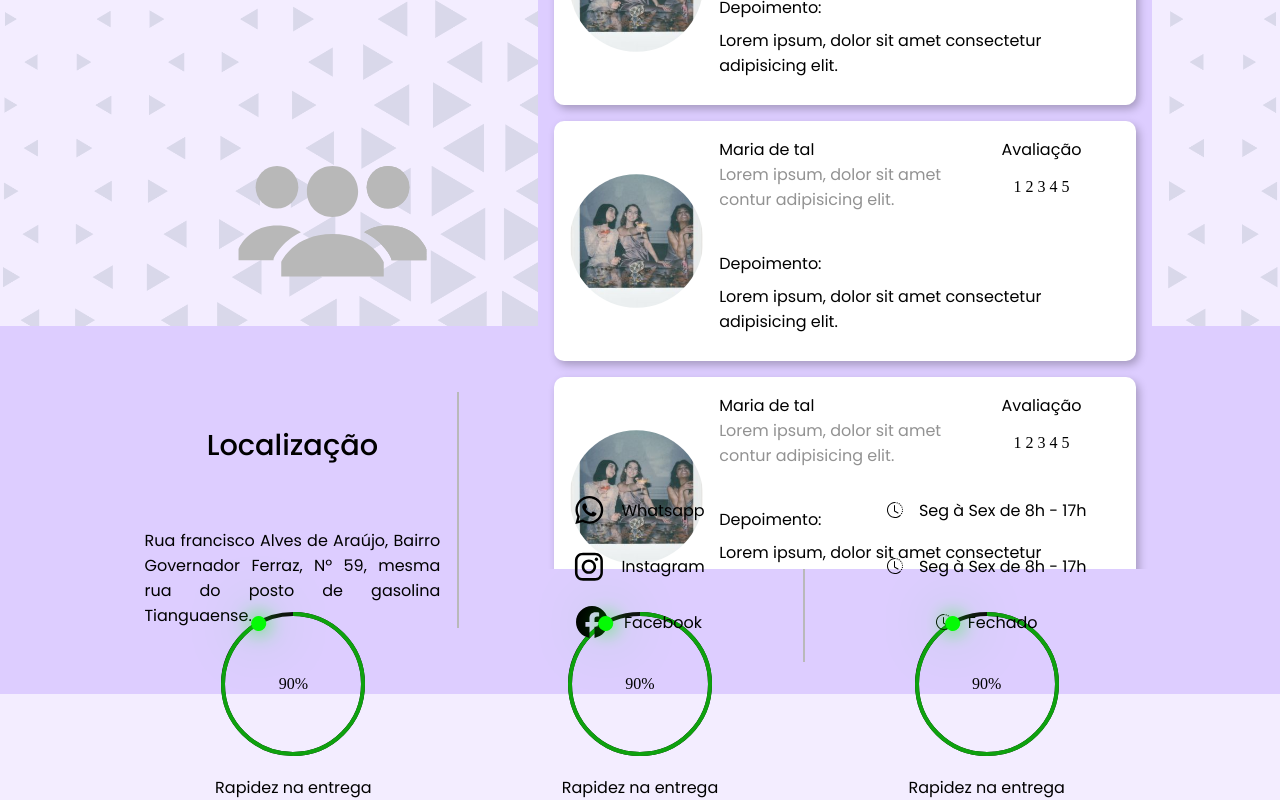
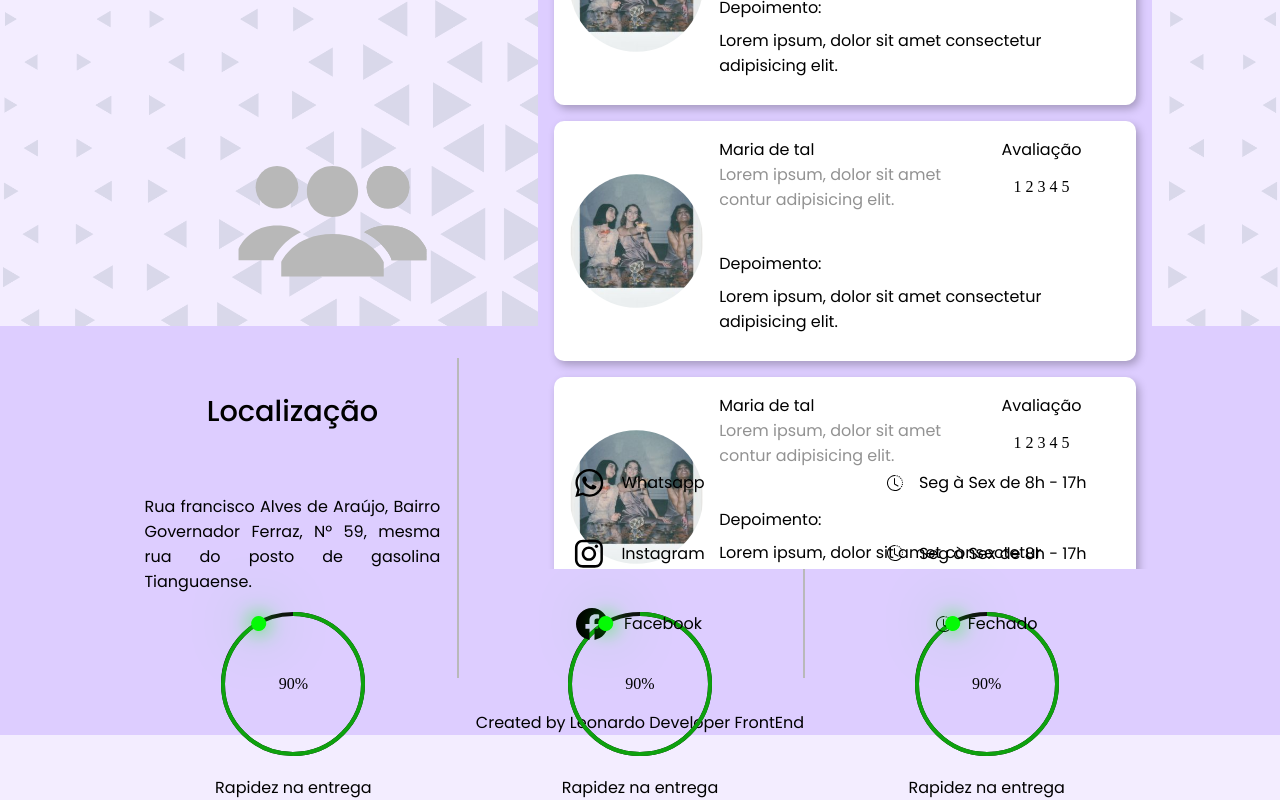
Before and after one commit to leoleodev/desenh4ndo_voce, a React (Vite) app: page / in a window 1280 px wide. Shown: the part 4194-4994 px from the top of the page. Built offline with nearby package versions, Linux system fonts and the light colour scheme.

Commit message:
upadate general

```diff
--- a/src/components/Footer.tsx
+++ b/src/components/Footer.tsx
@@ -11,6 +11,7 @@ export function Footer(){
     return(
         <div className={Styles.footerContainer}>
 
+            <div className={Styles.content}>
                 <div className={Styles.localization}>
                     <h2>Localização</h2>
                     <h4>
@@ -38,6 +39,12 @@ export function Footer(){
 
                     </ul>
                 </div>
+            </div>
+
+            <div className={Styles.credits}>
+                <h3>Created by Leonardo Developer FrontEnd</h3>
+            </div>
+
 
 
         </div>
--- a/src/pages/App.tsx
+++ b/src/pages/App.tsx
@@ -1,6 +1,6 @@
 import { DepositionsSection } from "../components/DepositionsSection"
 import { Footer } from "../components/Footer"
-import { FormSection } from "../components/FromSection"
+import { FormSection } from "../components/FormSection"
 import { HeaderBar } from "../components/HeaderBar"
 import { HeaderMain } from "../components/HeaderMain"
 import { MovieSection } from "../components/MovieSection"
--- a/src/styles/modules/Footer.module.css
+++ b/src/styles/modules/Footer.module.css
@@ -1,5 +1,10 @@
+.credits{
+    width: 100%;
+    height: auto;
+    text-align: center;
+}
 
-.footerContainer{
+.footerContainer .content{
     width: 100%;
     height: 100%;
     padding: 2rem 0;
@@ -21,12 +26,12 @@
     margin-bottom: 1rem;
 }
 
-.footerContainer > div{
+.footerContainer .content > div{
     width: calc((100%)/3);
-    height: 100%;
+    height: 20rem;
     border-right: 2px solid #b9b9b9;
 }
-.footerContainer > div:last-child{
+.footerContainer .content > div:last-child{
     border-right: none;
 }
 
@@ -125,24 +130,24 @@
 
 @media(max-width: 1080px){
 
-    .footerContainer{
+    .footerContainer .content{
         flex-direction: column;
     }
-    .footerContainer > div{
+    .footerContainer .content > div{
         width: 100%;
         height: 100%;
         border-right: none;
         border-bottom: 2px solid #b9b9b9;
     }
-    .footerContainer > div:last-child{
+    .footerContainer .content > div:last-child{
         border-right: none;
         border-bottom: none;
     }
-    .footerContainer h4{
+    .footerContainer .content h4{
         width: 50%;
         text-align: center;
     }
-    .footerContainer h2{
+    .footerContainer .content h2{
         margin-top: 0;
         margin-bottom: 2rem;
     }
--- a/src/styles/modules/FormSection.module.css
+++ b/src/styles/modules/FormSection.module.css
@@ -140,6 +140,7 @@ textarea:-moz-placeholder {
 
     .secondContent h2{
         text-align: center;
+        margin-bottom: 5rem;
     }
 
 }
```
Also changed, not shown: src/components/FormSection.tsx (renamed from src/components/FromSection.tsx). Lines whose indentation alone changed are shown as unchanged.
